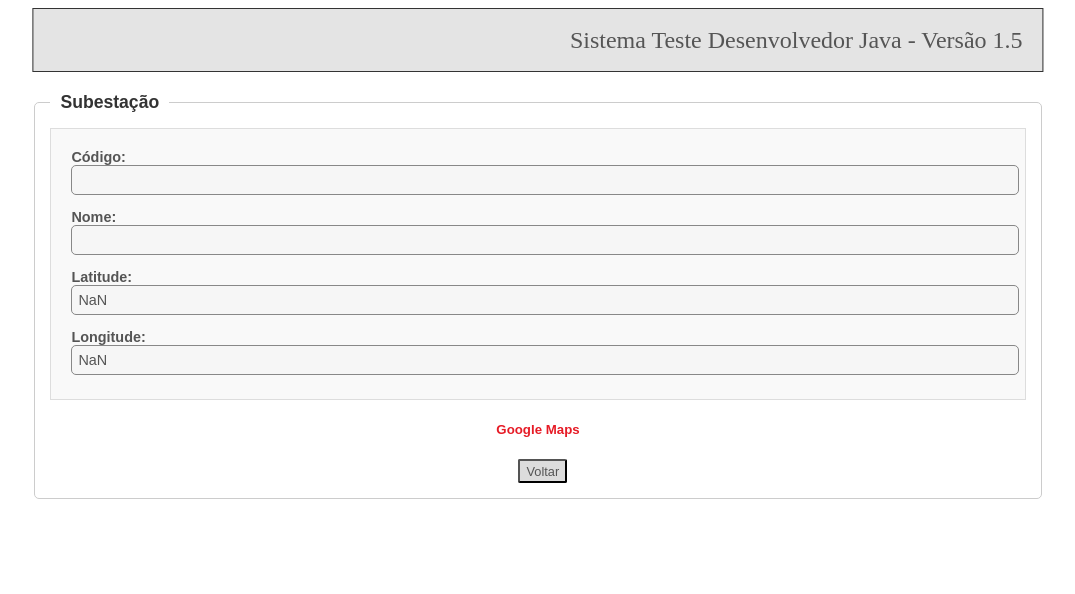
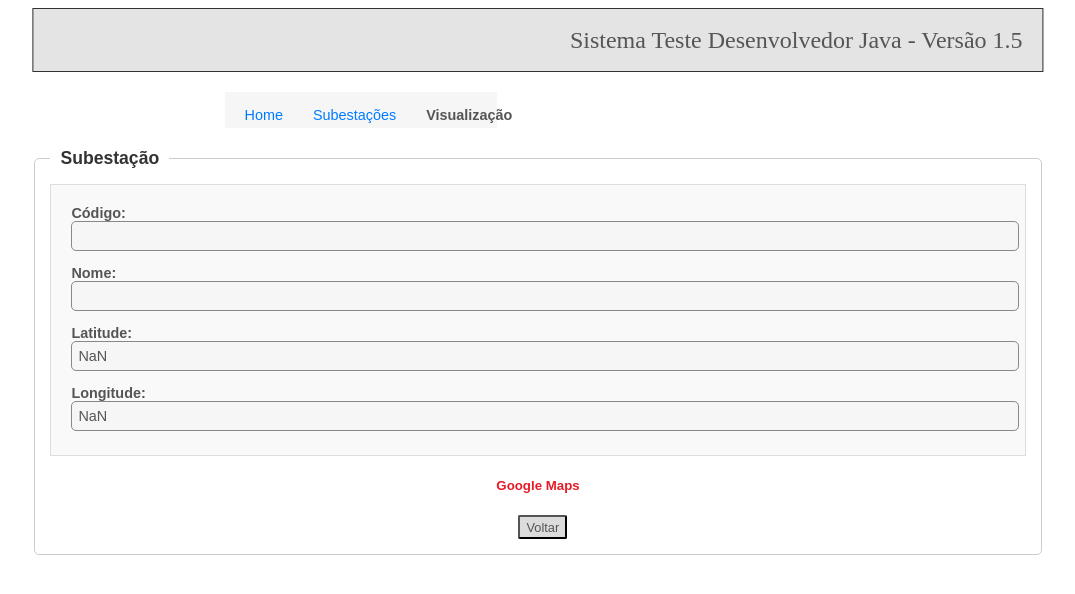
Before and after one commit to marcelledssantos/TesteDevJunior-Vue, a Vue app in the folder test-dev-jr/: page /mapa in a window 1280 px wide. Shown: the top 594 px of the page, without its empty margins (102-1177 px from the left). Built offline with nearby package versions, Linux system fonts and the light colour scheme; the HTML template or start-up script is replaced by a standard one.

Commit message:
Add configurações da pagina de visualização

```diff
--- a/test-dev-jr/src/views/InclusaoView.vue
+++ b/test-dev-jr/src/views/InclusaoView.vue
@@ -3,7 +3,7 @@
     <header class="header">
       <nav class="breadcrumb">
         <a href="javascript:void(0);" @click="irParaHome">Home</a>
-        <a href="javascript:void(0);" @click="carregarSubestacoes">Subestação</a>
+        <a href="javascript:void(0);" @click="carregarSubestacoes">Subestações</a>
         <a href="javascript:void(0);">Inclusão</a>
       </nav>
     </header>
@@ -88,7 +88,6 @@ const incluirSubestacao = async () => {
         window.location.reload()
       }, 5000)
     }
-
     mensagemTipo.value = 'erro'
   }
 }
@@ -136,6 +135,7 @@ const cancelarInclusao = async () => {
 }
 </script>
 <style scoped>
+
 .inclusao-page {
   display: flex;
   flex-direction: column;
--- a/test-dev-jr/src/views/MapaView.vue
+++ b/test-dev-jr/src/views/MapaView.vue
@@ -1,5 +1,12 @@
 <template>
   <div class="mapa-page">
+    <header class="header">
+      <nav class="breadcrumb">
+        <a href="javascript:void(0);" @click="irParaHome">Home</a>
+        <a href="javascript:void(0);" @click="carregarSubestacoes">Subestações</a>
+        <a href="javascript:void(0);">Visualização</a>
+      </nav>
+    </header>
     <fieldset>
       <legend>Subestação</legend>
       <div class="subestacao-details">
@@ -105,6 +112,39 @@ export default defineComponent({
   margin: 20px auto;
   width: 80%;
 }
+.header {
+  text-align: left;
+  padding: 10px;
+  margin-bottom: 20px;
+  background-color: rgba(211, 211, 211, 0.2);
+  width: 25%;
+  height: 2vh;
+  margin-left: 19%;
+}
+.breadcrumb {
+  font-size: 0.9rem;
+  display: flex;
+  gap: 10px;
+}
+
+.breadcrumb a {
+  color: #007bff;
+  text-decoration: none;
+  padding: 5px 10px;
+  border-radius: 5px;
+  transition: all 0.3s ease;
+}
+
+.breadcrumb a:hover {
+  background-color: #e0e0e0;
+}
+
+.breadcrumb a:last-child {
+  color: #555;
+  font-weight: bold;
+  pointer-events: none;
+}
+
 .mapa-page h5 {
   font-size: 0.5;
   color: #e61b26;
```
